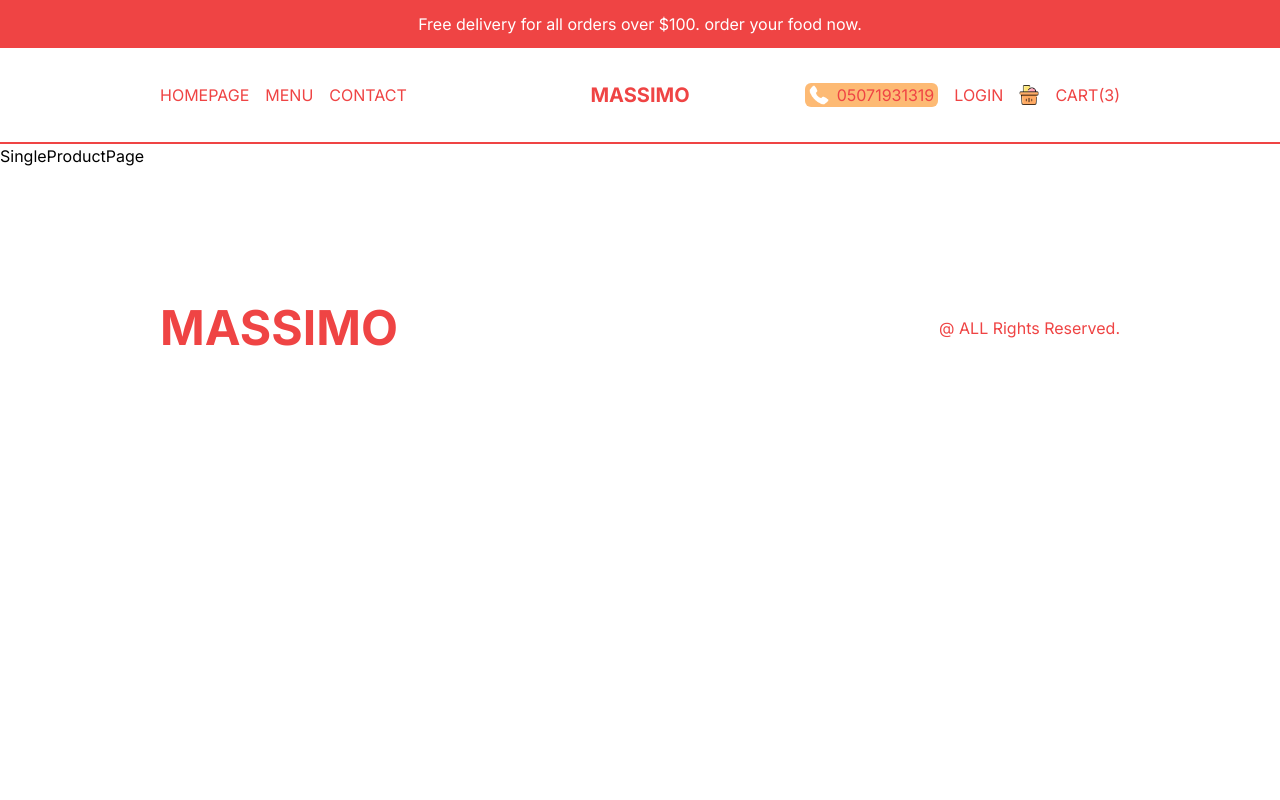
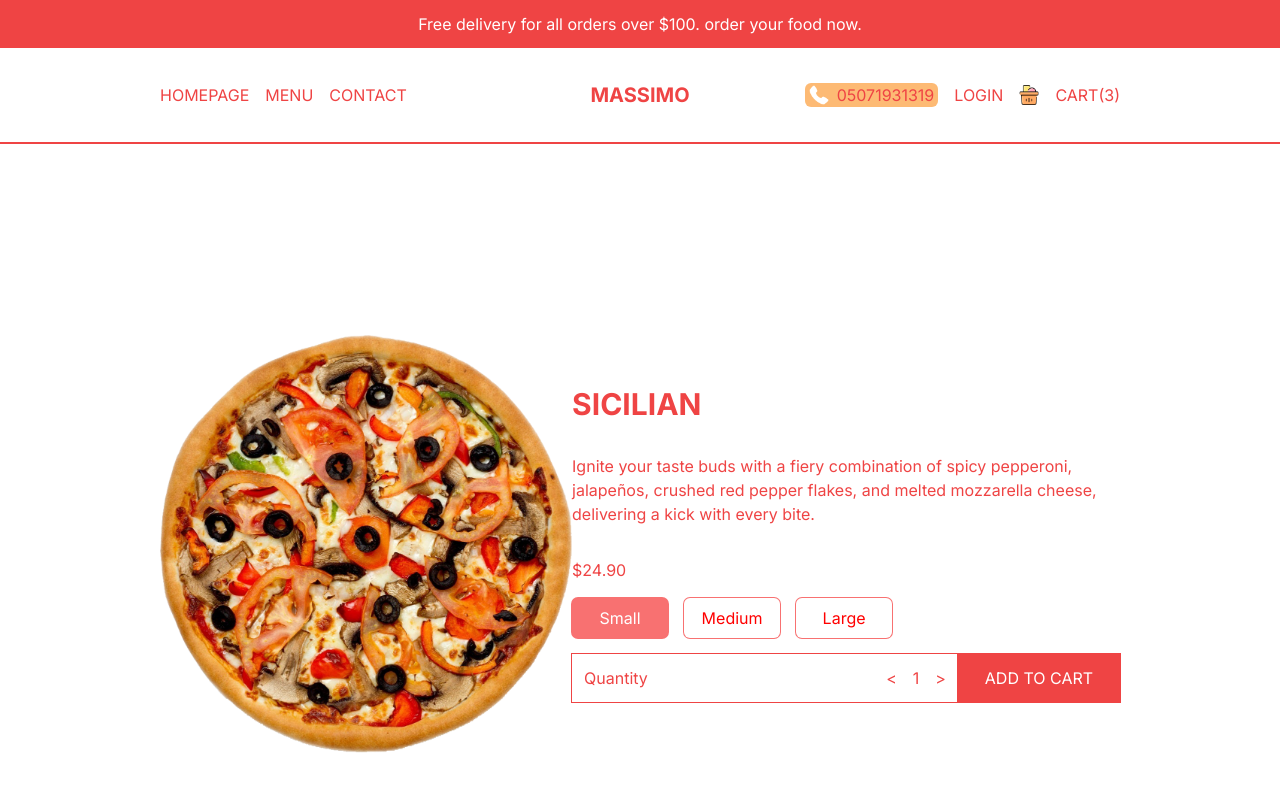
Before and after one commit to yashar6846/deliveryDesignNextjs, a Next.js app: page /product/1 in a window 1280 px wide. Shown: the top 800 px of the page. Built offline with nearby package versions, Linux system fonts and the light colour scheme.

Commit message:
add position dynamic pages

```diff
--- /dev/null
+++ b/app/components/Price.tsx
@@ -0,0 +1,56 @@
+"use client"
+import React, { useEffect, useState } from 'react'
+
+type Props={
+    price: number
+    id:number
+    options?: {titles: string, additionalPrice: number}[]
+}
+
+function Price({price, id, options}:Props) {
+   const [total, setTotal]=useState(price)
+   const [quantity, setQuantity]=useState(1)
+   const [selected, setSelected]=useState(0)
+
+   useEffect(()=>{
+    setTotal(
+        quantity * (options ? price + options[selected].additionalPrice : price)
+    )
+   },[quantity, selected, options, price])
+
+
+  return (
+    <div className="flex flex-col gap-4">
+    <h2 text-2xl font-bold>${total.toFixed(2)}</h2>
+    {/* Options Countaine */}
+      <div className="flex gap-4">
+        {options?.map((option,index)=>(
+          <button key={option.title}
+          className='min-w-[6rem] p-2 ring-1 ring-red-400 rounded-md'
+          style={{ background: selected === index ? "rgb(248 113 113)": "white",
+          color: selected === index ? "white" : "red",
+        }}
+        onClick={() =>setSelected(index)}
+        >
+        {option.title}
+        </button>
+        ))}
+      </div>
+    {/*  Quantity And Add Button Container */}
+    <div className=" flex justify-between items-center">
+        <div className=" flex justify-between w-full p-3 ring-1 ring-red-500">
+            <span className="">Quantity</span>
+        <div className='flex gap-4 items-center'>
+        <button onClick={()=>setQuantity((prev)=> (prev > 1 ? prev - 1 : 1))}>{'<'}</button>
+        <span className="">{quantity}</span>
+        <button onClick={()=>setQuantity((prev)=> (prev < 9 ? prev + 1 : 9))}>{'>'}</button>
+    </div>
+    </div>
+    {/*  CART Button */}
+    <button className=" uppercase w-56 bg-red-500 text-white p-3 ring-1 ring-red-500">Add To Cart</button>
+    </div>
+    </div>
+  )
+}
+
+export default Price
--- a/app/product/[id]/page.tsx
+++ b/app/product/[id]/page.tsx
@@ -1,7 +1,23 @@
+import Price from '@/app/components/Price'
+import { singleProduct } from '@/app/data'
+import Image from 'next/image'
 import React from 'react'
 
 export default function SingleProductPage () {
   return (
-    <div>SingleProductPage</div>
+    <div className='p-4 lg:px-20 xl:px-40 h-screen flex flex-col justify-around text-red-500 md:flex-row md:flex-row md:items-center'>
+      {/* SingleProductPage */}
+      {singleProduct.img &&(
+        <div className='relative w-full h-1/2 md:h-[70%]'>
+          <Image src={singleProduct.img} alt='' className=' object-contain' fill/>
+        </div>
+      )}
+      {/* Text Container */}
+      <div className='h-1/2 flex flex-col gap-4  md:h-[70%] md:justify-center md:gap-6 xl:gap-8'>
+        <h1 className="text-3xl font-bold uppercase xl-text-5xl">{singleProduct.title}</h1>
+        <p className="">{singleProduct.desc}</p>
+        <Price price={singleProduct.price} id={singleProduct.id} options={singleProduct.options}/>
+      </div>
+      </div>
   )
 }
```
